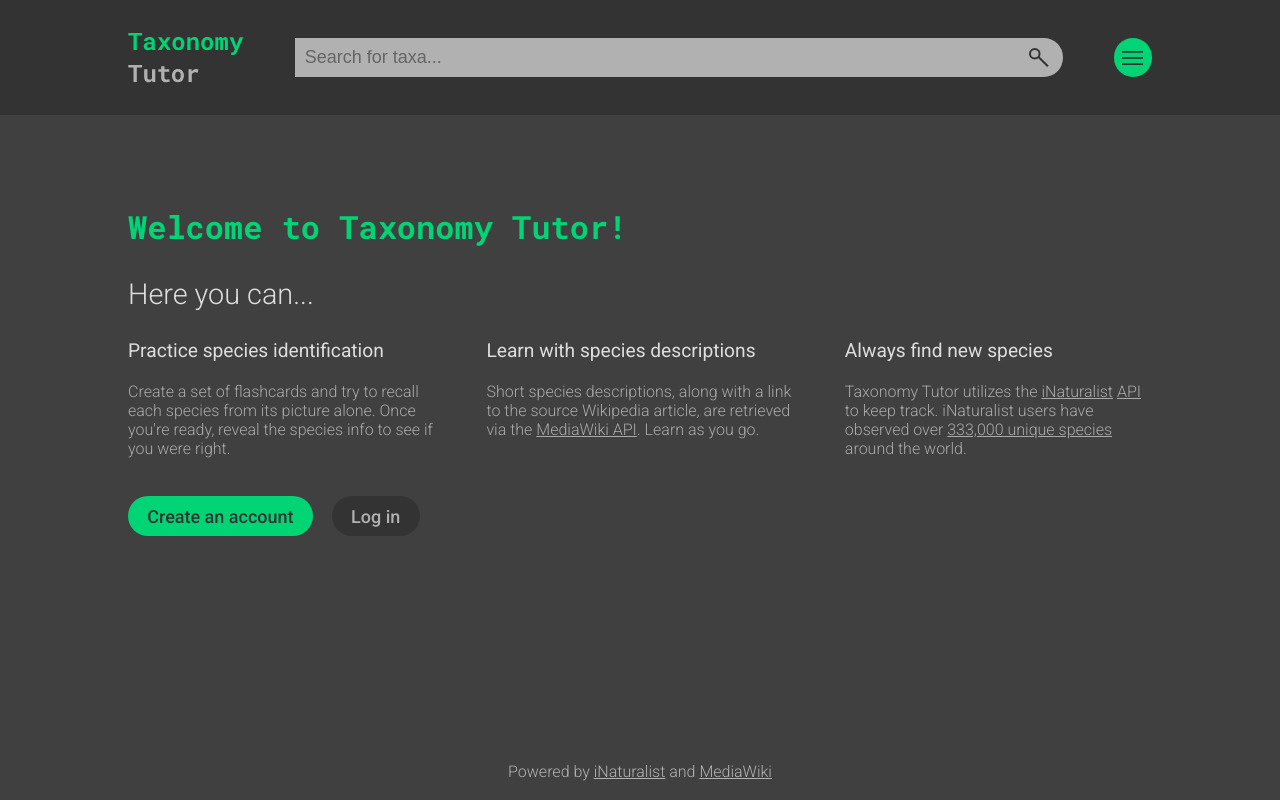
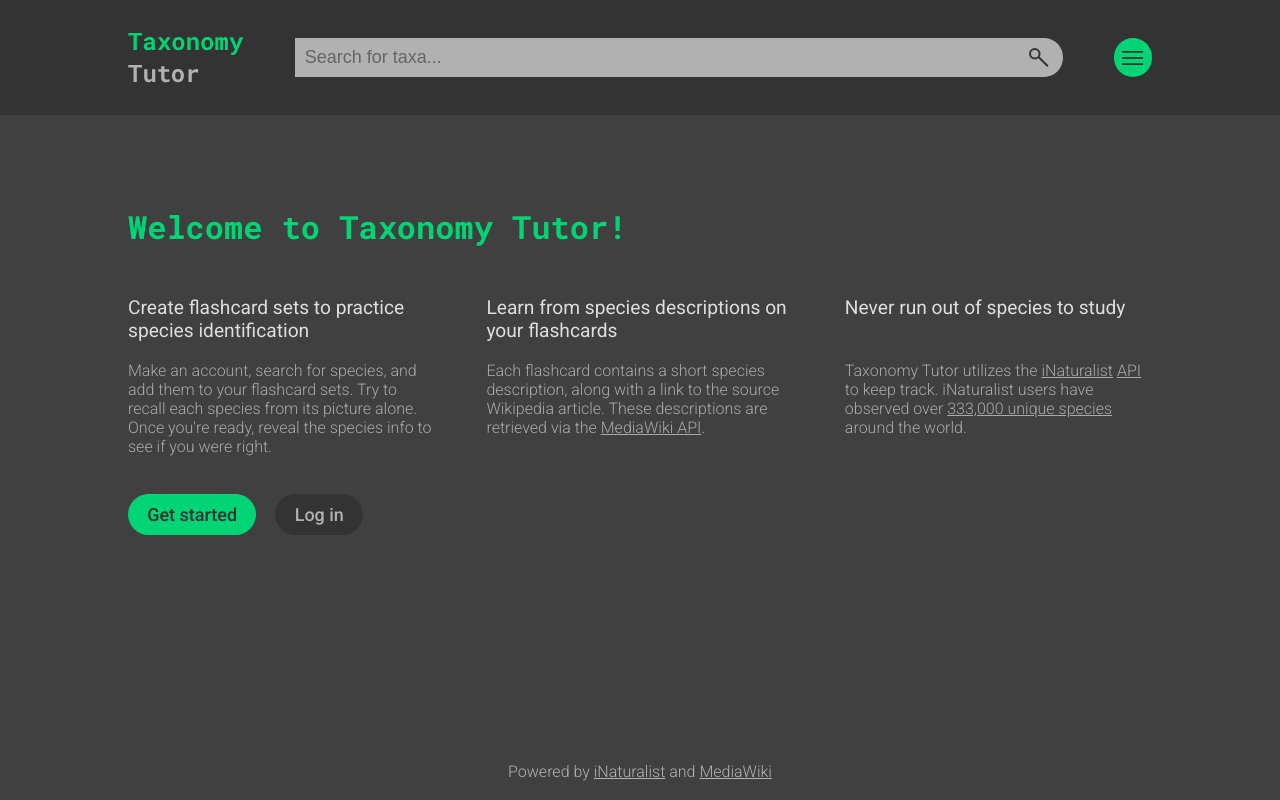
Before and after one commit to roykanderson/taxonomy-tutor, a React (Create React App) app in the folder client/: page / in a window 1280 px wide. Built offline with nearby package versions, Linux system fonts and the light colour scheme.

Commit message:
update homepage text

```diff
--- a/client/src/pages/Home/Home.js
+++ b/client/src/pages/Home/Home.js
@@ -12,24 +12,21 @@ const Home = () => {
       <h1 className={styles.Home__heading}>
         Welcome to Taxonomy Tutor!
       </h1>
-      <h2 className={styles.Home__flexHeading}>
-        Here you can...
-      </h2>
       <section className={styles.Home__flexContainer}>
         <h3 className={styles.Home__subheading}>
-          Practice species identification
+          Create flashcard sets to practice species identification
         </h3>
         <p className={styles.Home__paragraph}>
-          Create a set of flashcards and try to recall each species from its picture alone. Once you're ready, reveal the species info to see if you were right.
+          Make an account, search for species, and add them to your flashcard sets. Try to recall each species from its picture alone. Once you're ready, reveal the species info to see if you were right.
         </p>
         <h3 className={styles.Home__subheading}>
-          Learn with species descriptions
+          Learn from species descriptions on your flashcards
         </h3>
         <p className={styles.Home__paragraph}>
-          Short species descriptions, along with a link to the source Wikipedia article, are retrieved via the <a className={styles.Home__link} href='https://www.mediawiki.org/wiki/API:Main_page' target="_blank" rel="noopener noreferrer">MediaWiki API</a>. Learn as you go.
+          Each flashcard contains a short species description, along with a link to the source Wikipedia article. These descriptions are retrieved via the <a className={styles.Home__link} href='https://www.mediawiki.org/wiki/API:Main_page' target="_blank" rel="noopener noreferrer">MediaWiki API</a>.
         </p>
         <h3 className={styles.Home__subheading}>
-          Always find new species
+          Never run out of species to study
         </h3>
         <p className={styles.Home__paragraph}>
           Taxonomy Tutor utilizes the <a className={styles.Home__link} href='https://inaturalist.org' target="_blank" rel="noopener noreferrer">iNaturalist</a> <a className={styles.Home__link} href='https://api.inaturalist.org/v1/docs/' target="_blank" rel="noopener noreferrer">API</a> to keep track. iNaturalist users have observed over <a className={styles.Home__link} href='https://www.inaturalist.org/blog/52872-one-sixth-of-all-named-species-tallied#:~:text=Most%20estimates%20are%20that%20there,described%20species%20with%20an%20observation.' target="_blank" rel="noopener noreferrer">333,000 unique species</a> around the world.
@@ -39,7 +36,7 @@ const Home = () => {
         <section className={styles.Home__buttonsContainer}>
           <Link className={styles.Home__link} to='/signup'>
             <button className={styles.Home__signupButton}>
-              Create an account
+              Get started
             </button>
           </Link>
           <Link className={styles.Home__link} to='/login'>
```
